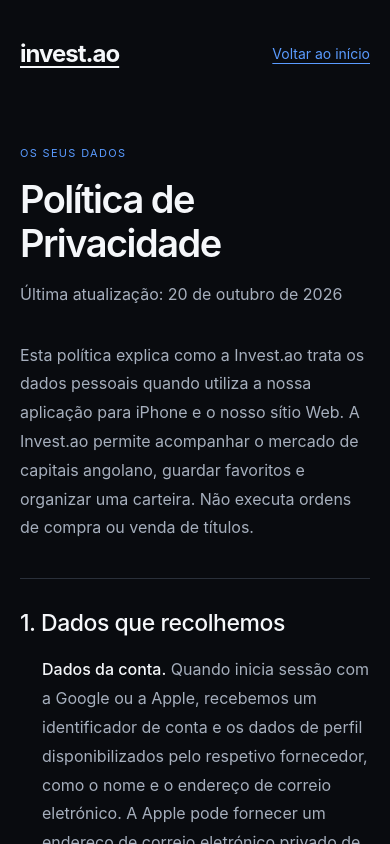
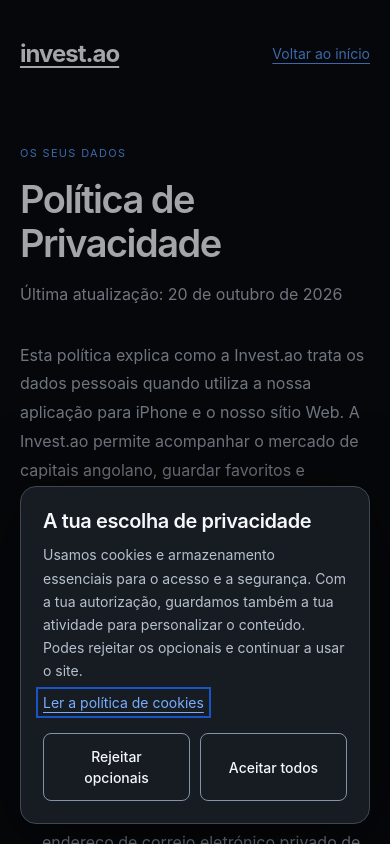
Before and after one commit to kivala-studio/website, a Next.js app: page /policy in a window 390 px wide. Shown: the top 844 px of the page. Built offline with nearby package versions, Linux system fonts and the light colour scheme; no server answers.

Commit message:
feat: add cookie consent with optional personalisation controls

```diff
--- /dev/null
+++ b/app/components/cookie-consent.tsx
@@ -0,0 +1,55 @@
+"use client";
+import Link from "next/link";
+import { createContext, useContext, useEffect, useRef, useState, useSyncExternalStore } from "react";
+import { readCookieChoice, saveCookieChoice, subscribeCookieChoice, type CookieChoice } from "../../lib/cookie-consent";
+
+const Context = createContext({ ready: false, promptOpen: false, optional: false, openPreferences: () => {} });
+export const useCookieConsent = () => useContext(Context);
+
+export function CookieConsentProvider({ children }: { children: React.ReactNode }) {
+  const choice = useSyncExternalStore(subscribeCookieChoice, readCookieChoice, () => null);
+  const [ready, setReady] = useState(false);
+  const [promptOpen, setPromptOpen] = useState(false);
+  const dialog = useRef<HTMLDialogElement>(null);
+
+  useEffect(() => {
+    void Promise.resolve().then(() => {
+      setReady(true);
+      if (!readCookieChoice()) setPromptOpen(true);
+    });
+  }, []);
+
+  useEffect(() => {
+    const modal = dialog.current;
+    if (!modal || !promptOpen) return;
+    modal.showModal();
+    return () => modal.close();
+  }, [promptOpen]);
+
+  function choose(value: CookieChoice) {
+    saveCookieChoice(value);
+    setPromptOpen(false);
+  }
+
+  return (
+    <Context.Provider value={{ ready, promptOpen, optional: choice === "all", openPreferences: () => setPromptOpen(true) }}>
+      {children}
+      <dialog ref={dialog} className="cookie-consent" aria-labelledby="cookie-consent-title" aria-describedby="cookie-consent-description" onCancel={() => setPromptOpen(false)}>
+        <div>
+          <h2 id="cookie-consent-title">A tua escolha de privacidade</h2>
+          <p id="cookie-consent-description">Usamos cookies e armazenamento essenciais para o acesso e a segurança. Com a tua autorização, guardamos também a tua atividade para personalizar o conteúdo. Podes rejeitar os opcionais e continuar a usar o site.</p>
+          <Link href="/cookies" onClick={() => setPromptOpen(false)}>Ler a política de cookies</Link>
+        </div>
+        <div className="cookie-consent-actions">
+          <button type="button" onClick={() => choose("essential")}>Rejeitar opcionais</button>
+          <button type="button" onClick={() => choose("all")}>Aceitar todos</button>
+        </div>
+      </dialog>
+    </Context.Provider>
+  );
+}
+
+export function CookiePreferencesButton() {
+  const { openPreferences } = useCookieConsent();
+  return <button type="button" className="cookie-preferences-button" onClick={openPreferences}>Gerir preferências de cookies</button>;
+}
--- a/app/components/insight-section.tsx
+++ b/app/components/insight-section.tsx
@@ -3,6 +3,8 @@ import { useCallback, useEffect, useMemo, useRef, useState } from "react";
 import Link from "next/link";
 import { useAccount } from "./account-provider";
 import { usePersonalisation } from "./personalisation-provider";
+import { CookiePreferencesButton, useCookieConsent } from "./cookie-consent";
+import { optionalStorageAllowed } from "../../lib/cookie-consent";
 import { useResource, ResourceState, Feedback } from "./async-state";
 import { useClock } from "./use-clock";
 import Icon from "./invest-icon";
@@ -22,6 +24,7 @@ import type { VerifiedInsight } from "../../lib/verified-insights";
 import { date } from "../../lib/market-presentation";
 let fallbackIdentity: string | undefined;
 function identity() {
+  if (!optionalStorageAllowed()) return (fallbackIdentity ??= crypto.randomUUID());
   try {
     const key = "investao.intelligence.installation";
     const old = localStorage.getItem(key);
@@ -41,6 +44,7 @@ export default function InsightSection({
   revision?: string;
 }) {
   const { user, privateMode } = useAccount();
+  const { optional } = useCookieConsent();
   if (!user) return null;
   if (privateMode)
     return (
@@ -51,7 +55,7 @@ export default function InsightSection({
       </section>
     );
   return (
-    <Session key={`${user.id}:${surface}:${revision}`} surface={surface} />
+    <Session key={`${user.id}:${surface}:${revision}:${optional}`} surface={surface} />
   );
 }
 function Session({ surface }: { surface: InsightSurface }) {
@@ -71,7 +75,7 @@ function Session({ surface }: { surface: InsightSurface }) {
   const load = useCallback(async () => {
     const result = await loadInsights(client!, user!.id);
     let exposure: Exposure = emptyExposure(),
-      storage = true;
+      storage = optionalStorageAllowed();
     try {
       exposure = readExposure(user!.id);
     } catch {
@@ -143,7 +147,7 @@ function Session({ surface }: { surface: InsightSurface }) {
     );
   }
   async function record(insight: VerifiedInsight, opened: boolean) {
-    if (document.hidden) return;
+    if (document.hidden || !optionalStorageAllowed()) return;
     try {
       await updateExposure(user!.id, authorize, (old) =>
         recordExposure(old, insight, opened, Date.now()),
@@ -259,6 +263,7 @@ export function InsightCard({
   onOpen: () => void;
   onFeedback: (scope: Usefulness["scope"] | null) => Promise<void>;
 }) {
+  const { optional } = useCookieConsent();
   const ref = useRef<HTMLElement | null>(null),
     seen = useRef(false),
     callbacks = useRef({ onSeen });
@@ -341,7 +346,7 @@ export function InsightCard({
             Consultar os dados <Icon name="chevron-right" size={14} />
           </Link>
         </p>
-        <div className="insight-feedback">
+        {optional ? <div className="insight-feedback">
           <span>Esta observação foi útil?</span>
           {(
             [
@@ -366,7 +371,7 @@ export function InsightCard({
               {label}
             </button>
           ))}
-        </div>
+        </div> : <CookiePreferencesButton />}
       </details>
     </article>
   );
--- a/app/components/landing-auth.tsx
+++ b/app/components/landing-auth.tsx
@@ -5,11 +5,13 @@ import { useAccount } from "./account-provider";
 import { needsOnboarding, returnPath } from "../../lib/navigation";
 import AccountPanel from "../conta/panel";
 import Icon from "./invest-icon";
+import { useCookieConsent } from "./cookie-consent";
 
 export default function LandingAuth() {
   const params = useSearchParams();
   const router = useRouter();
   const { user } = useAccount();
+  const { ready, promptOpen } = useCookieConsent();
   const dialog = useRef<HTMLDialogElement>(null);
   const requested = params.get("entrar") === "1";
   const next = returnPath(params.get("next")) || "/dashboard";
@@ -30,7 +32,7 @@ export default function LandingAuth() {
 
   useEffect(() => {
     const modal = dialog.current;
-    if (!modal || !requested || user) return;
+    if (!modal || !requested || user || !ready || promptOpen) return;
     const previousOverflow = document.body.style.overflow;
     modal.showModal();
     document.body.style.overflow = "hidden";
@@ -38,7 +40,7 @@ export default function LandingAuth() {
       modal.close();
       document.body.style.overflow = previousOverflow;
     };
-  }, [requested, user]);
+  }, [requested, user, ready, promptOpen]);
 
   return (
     <dialog
--- a/app/components/personalisation-provider.tsx
+++ b/app/components/personalisation-provider.tsx
@@ -11,6 +11,8 @@ import type { SupabaseClient } from "@supabase/supabase-js";
 import { useAccount } from "./account-provider";
 import { useClock } from "./use-clock";
 import { useResource } from "./async-state";
+import { useCookieConsent } from "./cookie-consent";
+import { optionalStorageAllowed } from "../../lib/cookie-consent";
 import { ledger, watchlist } from "../../lib/account-data";
 import { positions } from "../../lib/finance";
 import {
@@ -98,8 +100,9 @@ export function PersonalisationProvider({
   children: React.ReactNode;
 }) {
   const { client, user } = useAccount();
+  const { optional } = useCookieConsent();
   return user && client ? (
-    <Session key={user.id} client={client} userID={user.id}>
+    <Session key={`${user.id}:${optional}`} client={client} userID={user.id} optional={optional}>
       {children}
     </Session>
   ) : (
@@ -121,10 +124,12 @@ function Session({
   children,
   client,
   userID,
+  optional,
 }: {
   children: React.ReactNode;
   client: SupabaseClient;
   userID: string;
+  optional: boolean;
 }) {
   const { privateMode } = useAccount();
   const now = useClock();
@@ -134,7 +139,7 @@ function Session({
   const abort = useRef<AbortController | null>(null);
   const load = useCallback(async () => {
     const rows: ActivityAggregate[] = [];
-    for (let offset = 0; ; offset += 500) {
+    for (let offset = 0; optional && optionalStorageAllowed(); offset += 500) {
       const { data, error } = await client
         .from("user_activity_daily")
         .select(
@@ -174,7 +179,7 @@ function Session({
         .map((p) => p.securityID),
       alerts,
     };
-  }, [client, userID]);
+  }, [client, userID, optional]);
   const state = useResource(load);
   const { reload } = state;
   const sync = useCallback(
@@ -183,6 +188,7 @@ function Session({
       // Web Locks serialize cumulative counters across tabs and retries.
       if (
         privateMode ||
+        !optionalStorageAllowed() ||
         !signal ||
         signal.aborted ||
         !navigator.locks ||
@@ -193,7 +199,7 @@ function Session({
         await navigator.locks.request(key, { signal }, async () => {
           if (signal.aborted) return;
           const { data } = await client.auth.getSession();
-          if (data.session?.user.id !== userID || signal.aborted) return;
+          if (data.session?.user.id !== userID || signal.aborted || !optionalStorageAllowed()) return;
           const saved = localActivity(key, userID);
           const now = Date.now();
           if (
@@ -228,7 +234,7 @@ function Session({
             saved.pending.includes(aggregateKey(row)),
           );
           for (let offset = 0; offset < pending.length; offset += 100) {
-            if (signal.aborted) return;
+            if (signal.aborted || !optionalStorageAllowed()) return;
             const { error } = await client
               .from("user_activity_daily")
               .upsert(pending.slice(offset, offset + 100), {
@@ -238,7 +244,7 @@ function Session({
               .abortSignal(signal);
             if (error) throw error;
           }
-          if (!signal.aborted) {
+          if (!signal.aborted && optionalStorageAllowed()) {
             saved.pending = [];
             localStorage.setItem(key, JSON.stringify(saved));
             setSince(saved.since);
@@ -257,7 +263,7 @@ function Session({
     void Promise.resolve().then(() => {
       if (controller.signal.aborted) return;
       try {
-        setSince(localActivity(key, userID).since);
+        if (optionalStorageAllowed()) setSince(localActivity(key, userID).since);
       } catch {
         /* Unavailable local storage leaves personalisation optional. */
       }
@@ -286,10 +292,10 @@ function Session({
     [sync],
   );
   async function resetBehavior() {
-    if (!navigator.locks) return false;
+    if (!navigator.locks || !optionalStorageAllowed()) return false;
     try {
       return await navigator.locks.request(key, async () => {
-        if (abort.current?.signal.aborted) return false;
+        if (abort.current?.signal.aborted || !optionalStorageAllowed()) return false;
         const saved = localActivity(key, userID);
         saved.since =
           Date.parse(`${activityDay(Date.now())}T00:00:00+01:00`) + 86400000;
@@ -308,7 +314,7 @@ function Session({
           held: state.data.held,
           watched: state.data.watched,
           alerts: state.data.alerts,
-          behavior: behavioralInterest(state.data.rows, userID, now, since),
+          behavior: optional ? behavioralInterest(state.data.rows, userID, now, since) : {},
         };
   return (
     <Context.Provider
--- a/app/conta/personalisation-settings.tsx
+++ b/app/conta/personalisation-settings.tsx
@@ -4,8 +4,10 @@ import { useState } from "react";
 import { useAccount } from "../components/account-provider";
 import { usePersonalisation } from "../components/personalisation-provider";
 import { Feedback } from "../components/async-state";
+import { CookiePreferencesButton, useCookieConsent } from "../components/cookie-consent";
 export default function PersonalisationSettings() {
   const { privateMode, client, user } = useAccount();
+  const { optional } = useCookieConsent();
   const { resetBehavior, error, refresh } = usePersonalisation();
   const [message, setMessage] = useState("");
   const [failure, setFailure] = useState("");
@@ -23,6 +25,8 @@ export default function PersonalisationSettings() {
         registo e a ordenação pessoal.
       </p>
       {privateMode && <p>Personalização em pausa neste dispositivo.</p>}
+      {!optional && <p>O registo de atividade está desativado pela tua escolha de cookies. A carteira, a lista e os alertas continuam disponíveis.</p>}
+      <CookiePreferencesButton />
       {error && (
         <p role="status">
           Não foi possível sincronizar os interesses. O restante conteúdo
@@ -34,6 +38,7 @@ export default function PersonalisationSettings() {
       )}
       <button
         className="secondary-button"
+        disabled={!optional || privateMode}
         onClick={async () => {
           setMessage("");
           setFailure("");
@@ -61,7 +66,7 @@ export default function PersonalisationSettings() {
       </p>
       <button
         className="secondary-button"
-        disabled={privateMode}
+        disabled={privateMode || !optional}
         onClick={async () => {
           setMessage("");
           setFailure("");
--- a/app/cookies/page.tsx
+++ b/app/cookies/page.tsx
@@ -1,6 +1,7 @@
 import Link from "next/link";
 import { pageMetadata } from "../../lib/seo";
 import "../policy/policy.css";
+import { CookiePreferencesButton } from "../components/cookie-consent";
 
 export const metadata = pageMetadata({
   title: "Política de Cookies | invest.ao",
@@ -32,6 +33,11 @@ export default function CookiesPolicy() {
             <thead><tr><th scope="col">Mecanismo</th><th scope="col">Finalidade</th><th scope="col">Duração</th></tr></thead>
             <tbody>
               <tr>
+                <th scope="row">Escolha de cookies<br /><code>investao.cookie-consent.v1</code> em localStorage</th>
+                <td>Guardar se aceitaste todos os mecanismos ou rejeitaste os opcionais neste navegador. Essencial para respeitar a tua escolha.</td>
+                <td>180 dias. Se o armazenamento estiver bloqueado, a escolha só se mantém durante a visita.</td>
+              </tr>
+              <tr>
                 <th scope="row"><code>__Host-investao-apple-attempt</code><br />Cookie de segurança</th>
                 <td>Associar o regresso da autorização Apple ao navegador que iniciou um pedido de eliminação da conta. Só é criado nesse processo.</td>
                 <td>Até 5 minutos; removido quando o regresso é validado.</td>
@@ -53,8 +59,8 @@ export default function CookiesPolicy() {
               </tr>
               <tr>
                 <th scope="row">Preferências funcionais da conta<br />Registos locais <code>investao.…</code></th>
-                <td>Guardar sinais de utilização, observações já apresentadas e escolhas de personalização. Alguns sinais são sincronizados com a tua conta para adaptar a informação apresentada.</td>
-                <td>Conforme os limites de validade dos registos, as opções da conta e a limpeza dos dados do site.</td>
+                <td>Com a tua autorização, guardar sinais de utilização, observações já apresentadas e escolhas de personalização. Inclui o identificador local <code>investao.intelligence.installation</code>. Alguns sinais são sincronizados com a tua conta para adaptar a informação apresentada.</td>
+                <td>Conforme os limites de validade dos registos e as opções da conta. Os registos locais opcionais são removidos quando rejeitas os opcionais.</td>
               </tr>
               <tr>
                 <th scope="row">Histórico de resumos<br /><code>investao-wrap-history</code> em IndexedDB</th>
@@ -73,12 +79,15 @@ export default function CookiesPolicy() {
       </section>
       <section>
         <h2>4. Como podes gerir os teus dados?</h2>
+        <p>Na primeira visita, podes aceitar todos ou rejeitar os opcionais com igual facilidade. Até escolheres, os mecanismos opcionais de personalização ficam desativados. Os mecanismos essenciais de acesso, segurança, preferências que escolhes e funcionalidades solicitadas da conta mantêm-se disponíveis.</p>
+        <CookiePreferencesButton />
+        <p>Podes alterar ou retirar a autorização a qualquer momento neste botão. Rejeitar os opcionais interrompe o registo e a utilização de atividade para personalização neste navegador e remove os respetivos registos locais. Não elimina os contadores já sincronizados com a conta nem altera as escolhas feitas noutros dispositivos.</p>
         <p>Podes terminar sessão e alterar a aparência, a privacidade e as opções de personalização na tua conta. Nas definições do navegador, podes consultar, bloquear ou eliminar cookies e dados locais de invest.ao.</p>
         <p>Bloquear ou eliminar estes dados pode terminar a sessão, repor preferências e remover o histórico guardado apenas neste navegador. Limpar os dados do site não elimina, por si só, a tua conta nem os dados já guardados no serviço. O modo de privacidade oculta valores no ecrã; não apaga cookies ou dados locais.</p>
       </section>
       <section>
         <h2>5. Alterações e contacto</h2>
-        <p>Atualizaremos esta página se os mecanismos ou as suas finalidades mudarem. Se introduzirmos utilizações que exijam uma escolha prévia, apresentaremos essa escolha antes de as ativar.</p>
+        <p>Atualizaremos esta página se os mecanismos ou as suas finalidades mudarem. Se introduzirmos novas finalidades opcionais, pediremos uma nova escolha antes de as ativar.</p>
         <p>Para questões sobre cookies ou dados pessoais, escreve para <a href="mailto:info@invest.ao">info@invest.ao</a>. Para mais informação sobre o tratamento de dados, consulta a <Link href="/policy">Política de Privacidade</Link>.</p>
       </section>
       <footer><Link href="/">Voltar à invest.ao</Link></footer>
--- a/app/globals.css
+++ b/app/globals.css
@@ -829,3 +829,33 @@ footer {
   mask: url("/palanca.png") center / contain no-repeat;
   -webkit-mask: url("/palanca.png") center / contain no-repeat;
 }
+
+.cookie-consent {
+  position: fixed;
+  inset: auto 20px 20px;
+  margin: 0 auto;
+  width: min(1040px, calc(100% - 40px));
+  max-height: calc(100dvh - 40px);
+  overflow-y: auto;
+  padding: 28px;
+  border: 1px solid #424852;
+  border-radius: 16px;
+  background: #171b22;
+  color: #f5f7fa;
+  box-shadow: 0 16px 80px #0008;
+}
+.cookie-consent[open] { display: flex; align-items: center; gap: 32px; }
+.cookie-consent::backdrop { background: #0005; }
+.cookie-consent h2 { font-size: 20px; font-weight: 600; letter-spacing: -.02em; }
+.cookie-consent p { margin: 10px 0; color: #b7c0cd; font-size: 14px; line-height: 1.65; }
+.cookie-consent a, .cookie-preferences-button { color: #78aeff; text-decoration: underline; text-underline-offset: 4px; font-size: 14px; }
+.cookie-preferences-button { background: none; border: 0; padding: 8px 0; text-align: left; }
+.cookie-consent-actions { display: flex; flex-direction: column; gap: 10px; flex-shrink: 0; }
+.cookie-consent-actions button { min-height: 44px; padding: 12px 20px; border: 1px solid #8392a6; border-radius: 8px; background: transparent; color: #f5f7fa; font-size: 14px; font-weight: 500; }
+.cookie-consent-actions button:hover { background: #293342; }
+@media (max-width: 700px) {
+  .cookie-consent { padding: 22px; }
+  .cookie-consent[open] { flex-direction: column; align-items: stretch; gap: 20px; }
+  .cookie-consent-actions { flex-direction: row; flex-wrap: wrap; }
+  .cookie-consent-actions button { flex: 1; }
+}
--- a/app/page.tsx
+++ b/app/page.tsx
@@ -2,6 +2,7 @@ import Image from "next/image";
 import AppMark from "./components/app-mark";
 import Link from "./components/workspace-link";
 import LandingAuth from "./components/landing-auth";
+import { CookiePreferencesButton } from "./components/cookie-consent";
 import { Suspense } from "react";
 import LandingMarket, { LandingMarketLoading } from "./landing-market";
 import { appDistribution } from "../lib/app-distribution";
@@ -433,6 +434,7 @@ export default function Home() {
           <span>© {new Date().getFullYear()} Invest.ao</span>
           <a href="/policy">Política de privacidade</a>
           <a href="/cookies">Política de cookies</a>
+          <CookiePreferencesButton />
           <a href="mailto:info@invest.ao">Contacto: info@invest.ao</a>
           <p>
             A Invest.ao fornece informação para acompanhar o mercado. Não presta
--- /dev/null
+++ b/lib/cookie-consent.ts
@@ -0,0 +1,52 @@
+export type CookieChoice = "all" | "essential";
+export const consentKey = "investao.cookie-consent.v1";
+export const consentEvent = "investao:cookie-consent";
+const lifetime = 180 * 86400000;
+let temporaryChoice: CookieChoice | null = null;
+
+export function readCookieChoice(): CookieChoice | null {
+  if (typeof window === "undefined") return null;
+  if (temporaryChoice) return temporaryChoice;
+  try {
+    const saved = JSON.parse(localStorage.getItem(consentKey) || "null");
+    return saved?.version === 1 &&
+      (saved.choice === "all" || saved.choice === "essential") &&
+      Number.isFinite(saved.expiresAt) && saved.expiresAt > Date.now()
+      ? saved.choice : null;
+  } catch {
+    return temporaryChoice;
+  }
+}
+
+export const optionalStorageAllowed = () => readCookieChoice() === "all";
+
+export function saveCookieChoice(choice: CookieChoice) {
+  try {
+    localStorage.setItem(consentKey, JSON.stringify({ version: 1, choice, expiresAt: Date.now() + lifetime }));
+    temporaryChoice = null;
+    if (choice === "essential") {
+      const optionalKeys = Object.keys(localStorage).filter((key) =>
+        key.startsWith("investao.personalisation.v1.") ||
+        key.startsWith("investao.exposure.v1.") ||
+        key === "investao.intelligence.installation",
+      );
+      for (const key of optionalKeys) localStorage.removeItem(key);
+    }
+  } catch {
+    temporaryChoice = choice;
+    // When storage is blocked, the choice lasts for this page visit only.
+  }
+  window.dispatchEvent(new Event(consentEvent));
+}
+
+export function subscribeCookieChoice(update: () => void) {
+  const storage = (event: StorageEvent) => {
+    if (event.key === consentKey || event.key === null) update();
+  };
+  window.addEventListener("storage", storage);
+  window.addEventListener(consentEvent, update);
+  return () => {
+    window.removeEventListener("storage", storage);
+    window.removeEventListener(consentEvent, update);
+  };
+}
```
Also changed, not shown: app/layout.tsx (+6 -3 lines), lib/content-exposure.ts (+4 -3 lines), 1 other file (tests, documents, lock files or other folders).
